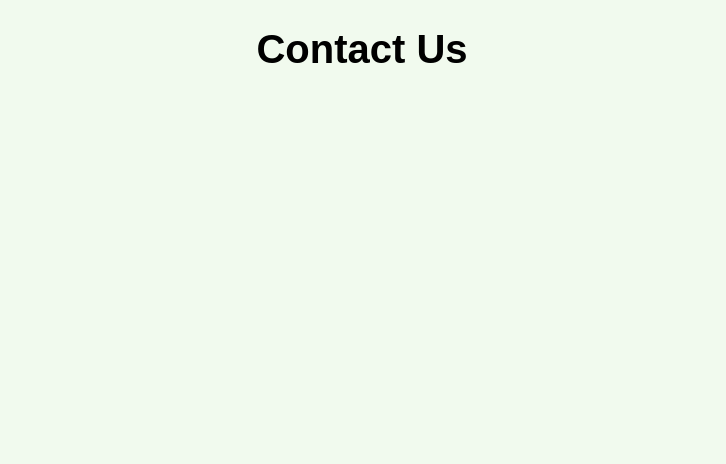
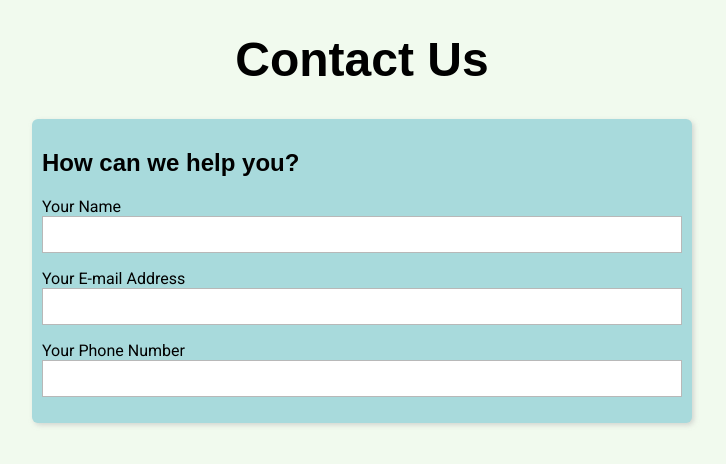
Before and after one commit to adebisiabdussamad/formChallenge, a plain HTML site: page index.html in a window 1280 px wide. Shown: the whole page, without its empty margins (278-1004 px from the left). Drawn offline with Linux system fonts and the light colour scheme; a web font is replaced by a local one.

Commit message:
completed .your-details

```diff
--- a/index.html
+++ b/index.html
@@ -17,6 +17,28 @@
         <header>
             <h1>Contact Us</h1>
         </header>
+        <main>
+            <form action="/" method="get">
+                <h2>How can we help you?</h2>
+                <section class="your-details">
+                    <ul>
+                        <li>
+                            <label for="username">Your Name</label>
+                            <input type="text" name="user-name" id="username" required>
+                        </li>
+                        <li>
+                            <label for="useremail">Your E-mail Address</label>
+                            <input type="email" name="user-email" id="useremail" required>
+                        </li>
+                        <li>
+                            <label for="userphone">Your Phone Number</label>
+                            <input type="number" name="user-phone" id="userphone" required>
+                        </li>
+                    </ul>
+                </section>
+
+            </form>
+        </main>
     </body>
 
 </html>
--- a/styles.css
+++ b/styles.css
@@ -1,10 +1,44 @@
 body {
-    font-family: 'Amaranth', sans-serif;
-    /* font-family: 'Roboto', sans-serif; */
+    font-family: 'Roboto', sans-serif;
     background-color: #f1faee;
 }
 
 h1 {
     text-align: center;
-    font-size: 2.5rem;
+    font-size: 3rem;
+    font-family: 'Amaranth', sans-serif;
 }
+
+
+ul {
+    list-style: none;
+    padding: 0;
+    margin: 0;
+}
+
+form {
+    width: 40rem;
+    background-color: #a8dadc;
+    margin: 0 auto;
+    padding: 10px;
+    border-radius: 6px;
+    box-shadow: 2px 2px 5px rgba(184, 184, 184, 0.568);
+}
+
+form h2 {
+    font-family: 'Amaranth', sans-serif;
+}
+
+input {
+    box-sizing: border-box;
+    width: 100%;
+    border: 1px solid #b8b8b8;
+    padding: 0.5rem;
+    margin-bottom: 1rem;
+    color: rgb(61, 58, 58);
+    font: inherit;
+}
+
+input:focus {
+    background-color: #f1faee;
+}
```
